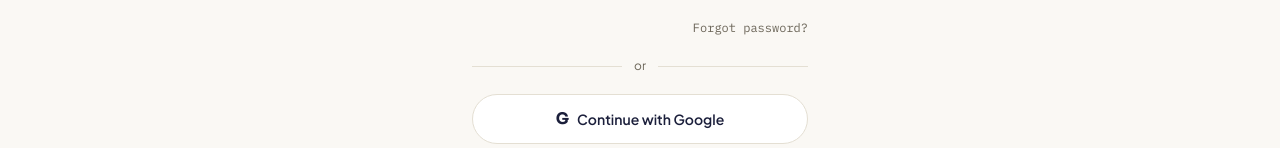
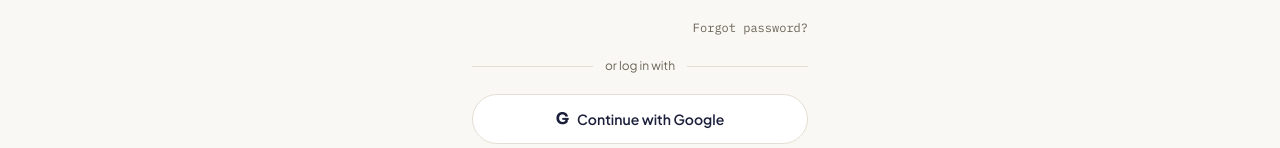
Before and after one commit to awujoolayusuf231-dot/trustall1, a React (Vite) app: page /auth in a window 1280 px wide. Shown: the part 441-589 px from the top of the page. Built offline with nearby package versions, Linux system fonts and the light colour scheme; no server answers.

Commit message:
Offer Google OAuth during signup

```diff
--- a/src/pages/Auth.jsx
+++ b/src/pages/Auth.jsx
@@ -186,15 +186,16 @@ export default function Auth() {
       </form>
 
       {mode === 'signin' && (
-        <>
         <div className="mt-4 text-right">
             <Link to="/forgot-password" className="font-mono text-xs text-muted hover:text-seal">
               Forgot password?
             </Link>
         </div>
+      )}
+
       <div className="my-5 flex items-center gap-3 text-xs text-muted">
         <span className="h-px flex-1 bg-hairline" />
-            <span>or</span>
+        <span>{mode === 'signin' ? 'or log in with' : 'or sign up with'}</span>
         <span className="h-px flex-1 bg-hairline" />
       </div>
       <button
@@ -204,10 +205,8 @@ export default function Auth() {
         className="flex w-full items-center justify-center gap-2 rounded-full border border-hairline bg-white py-3 font-body text-sm font-semibold text-ink transition hover:border-seal hover:text-seal disabled:opacity-50"
       >
         <span className="font-display text-base font-bold">G</span>
-            Continue with Google
+        {mode === 'signin' ? 'Continue with Google' : 'Sign up with Google'}
       </button>
-        </>
-      )}
 
       <button
         onClick={() => { setMode(mode === 'signin' ? 'signup' : 'signin'); setError(''); setInfo('') }}
```
Lines whose indentation alone changed are shown as unchanged.
